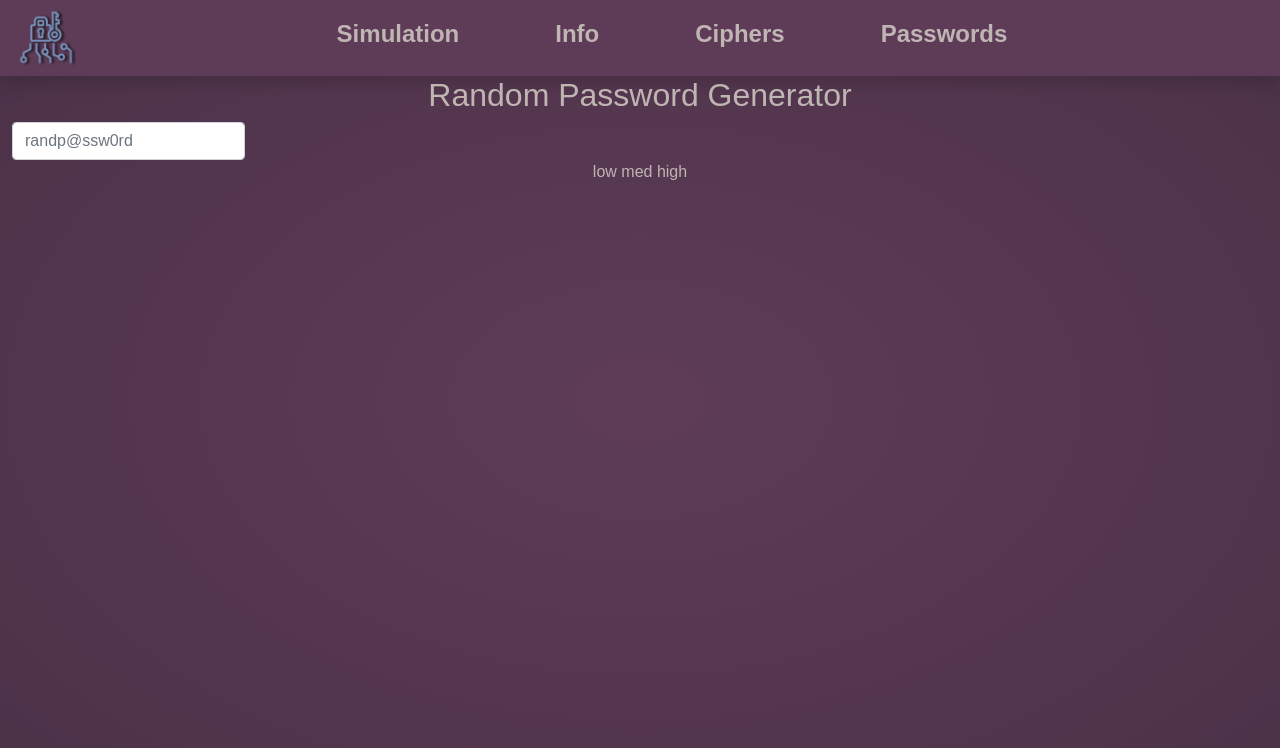
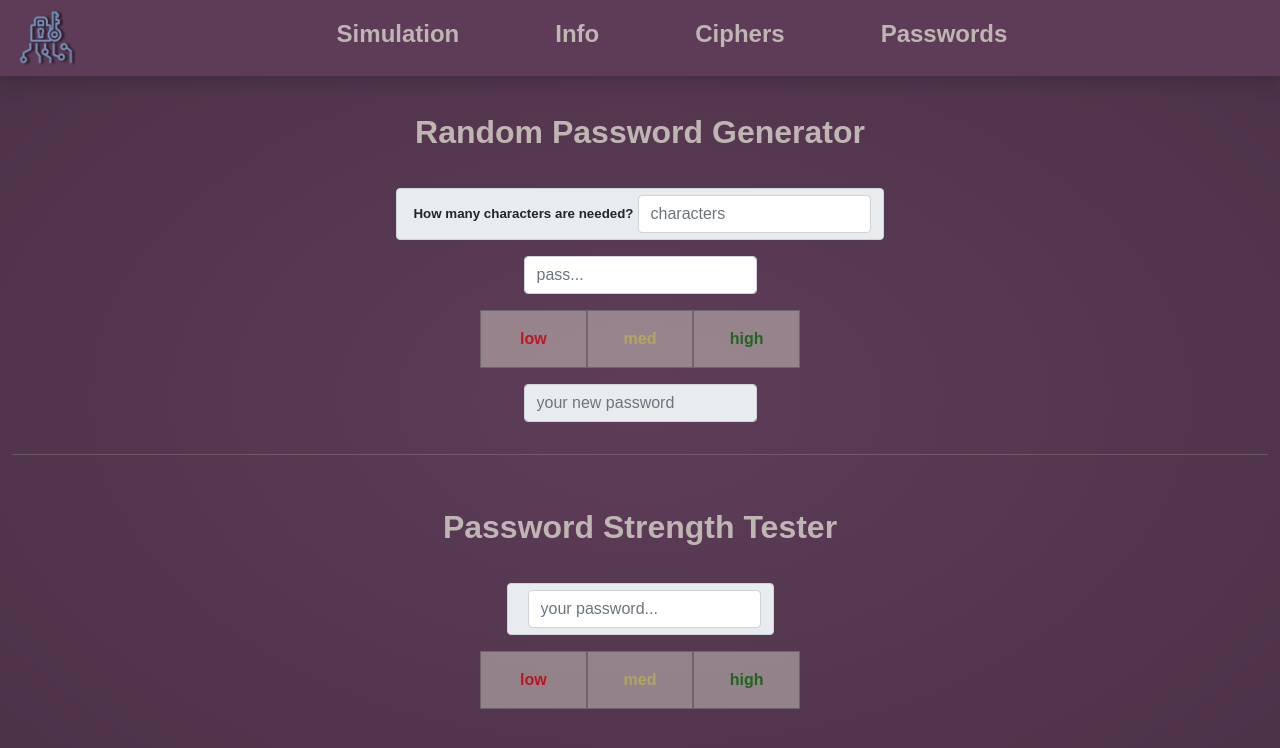
Before and after one commit to cameronleej/cybexe, an Angular app: page /Passwords in a window 1280 px wide. Shown: the top 748 px of the page. Built offline with nearby package versions, Linux system fonts and the light colour scheme.

Commit message:
Milestone 3 SubPages

```diff
--- a/src/app/ciphers/ciphers.component.css
+++ b/src/app/ciphers/ciphers.component.css
@@ -0,0 +1,28 @@
+#rand{
+    padding:2rem;
+    font-weight: bold;
+    font-size: 2rem;
+}
+.btn-custom {
+    color: #2c2c2c;
+}
+
+.run-button {
+    background-image: linear-gradient(#83adb5, #5b787e);
+    font-size: 20pt;
+    font-weight: 700;
+    color: rgb(43, 42, 42);
+    height: 5rem;
+    width: 50%;
+    transition: transform cubic-bezier(.68,-0.55,.59,3.32) .3s;
+}
+
+.run-button:hover {
+    background-image: linear-gradient(#83adb5, #5b787e);
+    font-size: 20pt;
+    font-weight: 700;
+    color: rgb(43, 42, 42);
+    height: 5rem;
+    width: 50%;
+    transform: translatey(-6px);
+}
--- a/src/app/ciphers/ciphers.component.html
+++ b/src/app/ciphers/ciphers.component.html
@@ -1 +1,21 @@
-<p>ciphers works!</p>
+
+
+<div class="container-fluid text-center justify-content-center">
+    <div id="rand">Caesar Cipher</div>
+
+<div class="form-group">
+    <label for="exampleFormControlTextarea1">Plain Text</label>
+    <textarea class="form-control" id="exampleFormControlTextarea1" rows="4"></textarea>
+  </div>
+
+ <!-- Run button -->
+ <div class="run button pt-4">
+    <button type="button" id="run" class="btn run-button shadow">ENCODE</button>
+  </div>
+
+
+  <div class="form-group pt-4">
+    <label for="exampleFormControlTextarea1">Cipher Text</label>
+    <textarea class="form-control" id="exampleFormControlTextarea1" rows="4" placeholder="Lorem ipsum dolor sit amet, consectetur adipiscing elit, sed do eiusmod tempor incididunt ut labore et dolore magna aliqua. Ut enim ad minim veniam, quis nostrud exercitation ullamco laboris nisi ut aliquip ex ea commodo consequat. Duis aute irure dolor in reprehenderit in voluptate velit esse cillum dolore eu fugiat nulla pariatur. Excepteur sint occaecat cupidatat non proident, sunt in culpa qui officia deserunt mollit anim id est laborum." readonly></textarea>
+  </div>
+  </div>
--- a/src/app/info/info.component.css
+++ b/src/app/info/info.component.css
@@ -0,0 +1,5 @@
+#rand{
+    padding:2rem;
+    font-weight: bold;
+    font-size: 2rem;
+}
--- a/src/app/info/info.component.html
+++ b/src/app/info/info.component.html
@@ -1 +1,5 @@
-<p>info works!</p>
+
+<div class="container-fluid text-center justify-content-center">
+    <div id="rand">Information</div>
+    <hr>
+</div>
--- a/src/app/passwords/passwords.component.css
+++ b/src/app/passwords/passwords.component.css
@@ -2,3 +2,33 @@
     width:fit-content;
     justify-content: center;
 }
+
+#rand{
+    padding:2rem;
+    font-weight: bold;
+    font-size: 2rem;
+}
+
+.low{
+    color: red;
+    font-weight: bold;
+
+}
+.med{
+    color:rgb(238, 238, 105);
+    font-weight: bold;
+}
+.high{
+    color:green;
+    font-weight: bold;
+
+}
+
+
+#low-med-high{
+    background-color: #bfb5b2;
+    box-shadow: 10px;
+    padding: 1rem;
+    opacity: 60%;
+    border: 1px solid grey;
+}
--- a/src/app/passwords/passwords.component.html
+++ b/src/app/passwords/passwords.component.html
@@ -1,9 +1,123 @@
+<div class="container-fluid text-center justify-content-center">
+    <div id="rand">Random Password Generator</div>
 
-<div class="container-fluid text-center justify-content-center">
-    <h2>Random Password Generator</h2>
 
-        <input class="input-custom" type="text" class="form-control input-custom" placeholder="randp@ssw0rd" >
+<!--
+    Character Input
+-->
+<div class="row">
+    <div class="col-4"></div>
 
-            low med high
+    <div class=" col-3 input-group mb-3 px-3 justify-content-center">
+        <span class="input-group-text input-custom-2" id="basic-addon1">
+            <div class="p-1" style="font-size: 10pt; font-weight: bold;">How many characters are needed?</div>
+
+            <input type="text" class="form-control input-custom" placeholder="characters">
+        </span>
+    </div>
+    <div class="col-4"></div>
 
 </div>
+
+
+<!--
+    password
+-->
+<div class="row">
+
+    <div class=" input-group mb-3 px-3 justify-content-center">
+        <span id="pass-text"class="input-custom-2" id="basic-addon1">
+            <input type="text" class="form-control input-custom" placeholder="pass...">
+        </span>
+    </div>
+
+</div>
+
+<!--
+
+    low med high bar**** TODO
+-->
+
+    <div class="row justify-content-center mb-3">
+
+        <div class="col-4"></div>
+
+        <div id="low-med-high" class="col-1">
+            <span class="low">low </span>
+        </div>
+
+        <div id="low-med-high" class="col-1">
+            <span class="med">med </span>
+        </div>
+
+        <div id="low-med-high" class="col-1">
+            <span class="high">high</span>
+        </div>
+
+        <div class="col-4"></div>
+
+    </div>
+
+
+<!--
+    RETURNED password
+-->
+<div class="row">
+
+    <div class="input-group mb-3 px-3 justify-content-center">
+        <span id="pass-text"class="input-custom-2" id="basic-addon1">
+            <input class="form-control" type="text" placeholder="your new password" readonly>
+        </span>
+    </div>
+
+</div>
+
+
+
+<hr>
+
+<div id="rand">Password Strength Tester</div>
+
+
+<!--
+    MY PASSWORD STRENGTH
+-->
+<div class="row">
+    <div class="col-4"></div>
+
+    <div class=" col-3 input-group mb-3 px-3 justify-content-center">
+        <span class="input-group-text input-custom-2" id="basic-addon1">
+            <div class="p-1" style="font-size: 10pt; font-weight: bold;"></div>
+
+            <input type="text" class="form-control input-custom" placeholder="your password...">
+        </span>
+    </div>
+    <div class="col-4"></div>
+
+</div>
+<!--
+
+    low med high bar**** TODO
+-->
+
+<div class="row justify-content-center mb-3">
+
+    <div class="col-4"></div>
+
+    <div id="low-med-high" class="col-1">
+        <span class="low">low </span>
+    </div>
+
+    <div id="low-med-high" class="col-1">
+        <span class="med">med </span>
+    </div>
+
+    <div id="low-med-high" class="col-1">
+        <span class="high">high</span>
+    </div>
+
+    <div class="col-4"></div>
+
+</div>
+
+</div>
```
